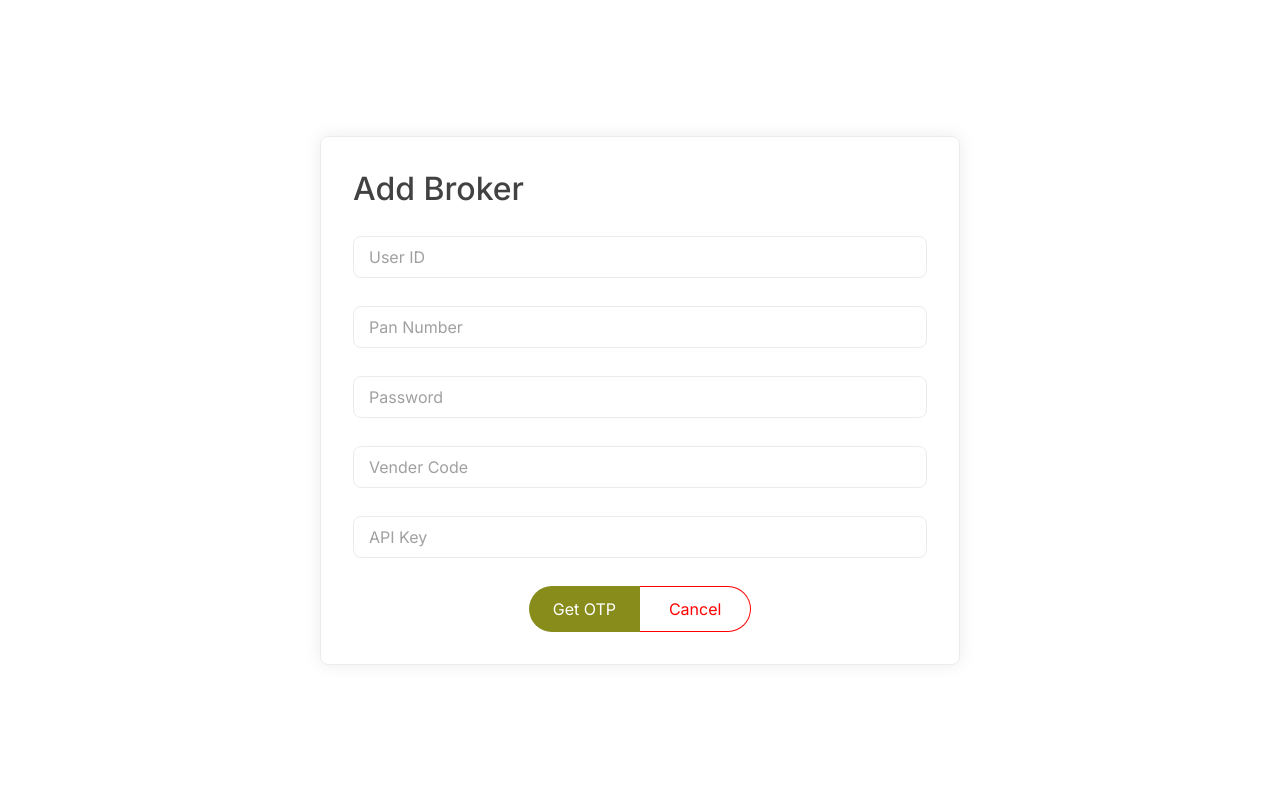
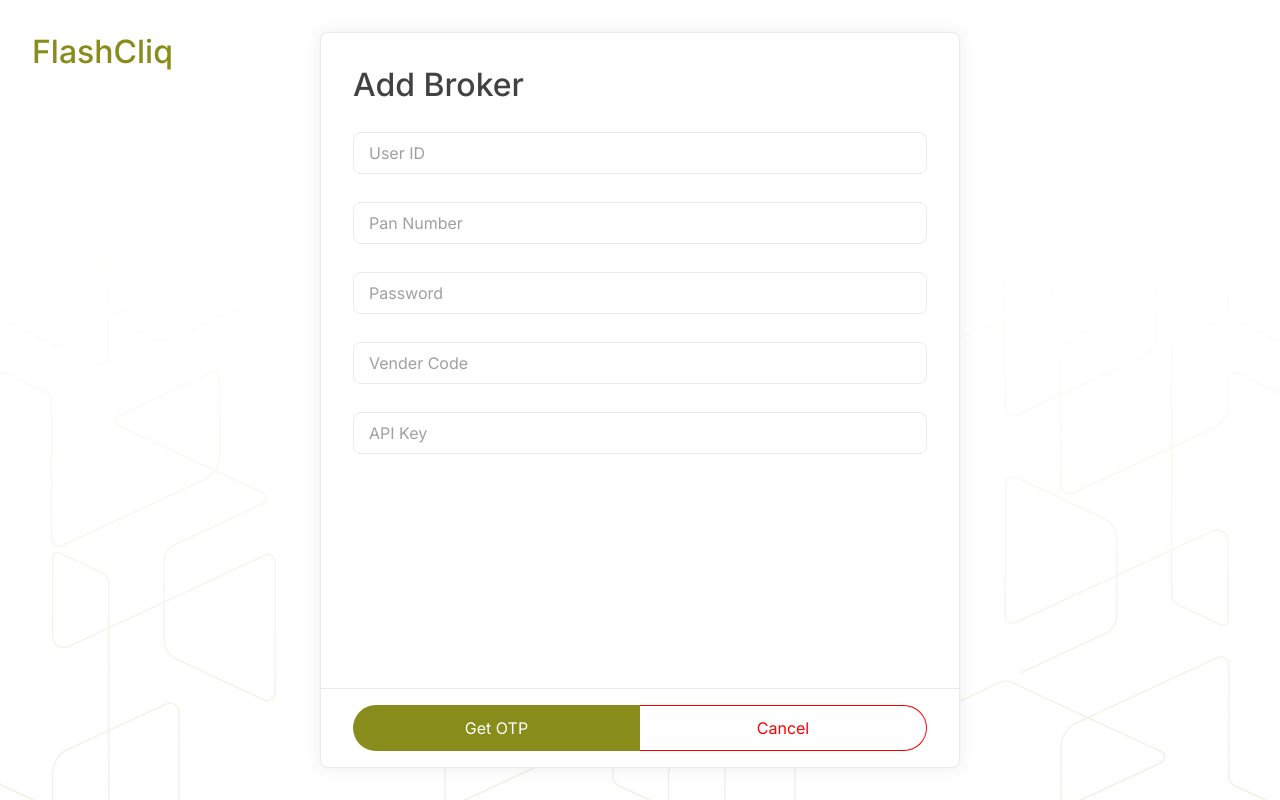
Before and after one commit to Akhilesh-pujar/trading-platform, a Next.js app: page /broker-list/add in a window 1280 px wide. Built offline with nearby package versions, Linux system fonts and the light colour scheme; no server answers; sample sign-in values are in the browser's storage.

Commit message:
Upgrade `form look`

```diff
--- a/src/components/broker/BrokerDetails.tsx
+++ b/src/components/broker/BrokerDetails.tsx
@@ -94,11 +94,17 @@ const BrokerDetails = ({
       animate="show"
       exit="exit"
     >
+      <div className="content">
         <div className="form-top">
           <h2>Add Broker</h2>
         </div>
         <div className="input-group">
-        <input type="text" id="userid" {...registerBroker("userid")} required />
+          <input
+            type="text"
+            id="userid"
+            {...registerBroker("userid")}
+            required
+          />
           <label htmlFor="userid">User ID</label>
           <p className="error">{errorsBroker?.userid?.message}</p>
         </div>
@@ -129,9 +135,15 @@ const BrokerDetails = ({
           <p className="error">{errorsBroker.venderCode?.message}</p>
         </div>
         <div className="input-group">
-        <input type="text" id="apiKey" {...registerBroker("apiKey")} required />
+          <input
+            type="text"
+            id="apiKey"
+            {...registerBroker("apiKey")}
+            required
+          />
           <label htmlFor="apiKey">API Key</label>
           <p className="error">{errorsBroker.apiKey?.message}</p>
+        </div>
       </div>
       <ButtonGroup>
         <button type="submit">Get OTP</button>
--- a/src/components/buttons/ButtonGroup.tsx
+++ b/src/components/buttons/ButtonGroup.tsx
@@ -42,7 +42,9 @@ const ButtonGroupStyled = styled.div<{
 
 const ButtonGroup = ({ children }: { children: React.ReactNode[] }) => {
   return (
-    <ButtonGroupStyled repeat={children.length}>{children}</ButtonGroupStyled>
+    <ButtonGroupStyled repeat={children.length} className="button-group">
+      {children}
+    </ButtonGroupStyled>
   );
 };
 
--- a/src/pages/broker-list/add.tsx
+++ b/src/pages/broker-list/add.tsx
@@ -8,23 +8,54 @@ import { BrokerType } from "../../../types/Broker";
 import { auth } from "../../../firebase";
 import { useAuthState } from "react-firebase-hooks/auth";
 import { toast } from "react-hot-toast";
+import bgImage from "../../../public/img/bg-image.svg";
 
 const AddBrokerStyled = styled.div`
+  width: 100vw;
+  height: 100vh;
+  background-image: url(${bgImage.src});
+  background-repeat: repeat-x;
+  background-position: center bottom;
   color: rgb(var(--dark-color), 0.5);
   min-height: 100vh;
   display: grid;
   place-items: center;
+  &::before {
+    content: "FlashCliq";
+    position: absolute;
+    top: 2rem;
+    left: 2rem;
+    font-size: 2rem;
+    font-weight: 500;
+    color: rgb(var(--primary-color));
+    @media screen and (width < 65rem) {
+      content: "";
+    }
+  }
   & form {
+    display: flex;
+    flex-direction: column;
+    justify-content: space-between;
+    align-items: center;
+    width: 100%;
+    height: 100%;
+    background-color: rgb(var(--light-color));
+    gap: 1.75rem;
+    border: 1px solid rgb(var(--dark-color), 0.1);
+    border-radius: 0.5rem;
+    box-shadow: 0 0 1rem rgb(var(--dark-color), 0.1);
+    @media screen and (width > 50rem) {
+      max-width: 40rem;
+      max-height: calc(100vh - 4rem);
+    }
+    & .content {
       display: flex;
       flex-direction: column;
       justify-content: center;
       align-items: center;
-    width: min(100%, 40rem);
+      padding: 2rem;
+      width: 100%;
       gap: 1.75rem;
-    padding: 2rem;
-    border: 1px solid rgb(var(--dark-color), 0.1);
-    border-radius: 0.5rem;
-    box-shadow: 0 0 1rem rgb(var(--dark-color), 0.1);
       & .form-top {
         width: 100%;
         & h2 {
@@ -85,39 +116,12 @@ const AddBrokerStyled = styled.div`
           font-size: 0.75rem;
         }
       }
-    /* & .buttons {
-      display: flex;
-      justify-content: center;
-      align-items: center;
-      gap: 0.5rem;
-      --radius: 5rem;
-      & button {
-        padding: 0.5rem 1.5rem;
-        border-radius: 1rem var(--radius);
-        border: 1px solid rgb(var(--primary-color));
-        background-color: rgb(var(--primary-color));
-        color: rgb(var(--light-color));
-        font-weight: 500;
-        transition: 0.15s;
-        &:hover {
-          background-color: rgb(var(--primary-color), 0.8);
-          border: 1px solid rgb(var(--primary-color), 0.8);
     }
+    & .button-group {
+      width: 100%;
+      border-top: 1px solid rgb(var(--dark-color), 0.1);
+      padding: 1rem 2rem;
     }
-      & a {
-        padding: 0.5rem 1.5rem;
-        border-radius: 1rem var(--radius);
-        border: 1px solid rgb(var(--danger-color), 0.5);
-        color: rgb(var(--danger-color), 0.5);
-        font-weight: 500;
-        transition: 0.15s;
-        &:hover {
-          border: 1px solid transparent;
-          background-color: rgb(var(--danger-color));
-          color: rgb(var(--light-color));
-        }
-      }
-    } */
   }
 `;
 
@@ -136,7 +140,7 @@ const AddBroker = () => {
     }
   }, [error, loading, router, user?.uid]);
   return (
-    <AddBrokerStyled className="container">
+    <AddBrokerStyled>
       {!showOTP ? (
         <AnimatePresence mode="wait">
           <BrokerDetails setShowOTP={setShowOTP} setBroker={setBroker} />
```
Also changed, not shown: public/img/bg-image.svg (added). Lines whose indentation alone changed are shown as unchanged.
